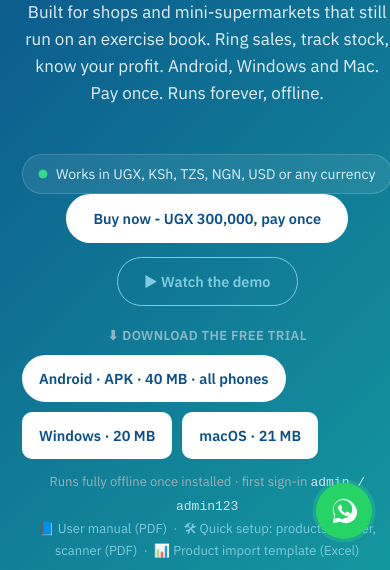
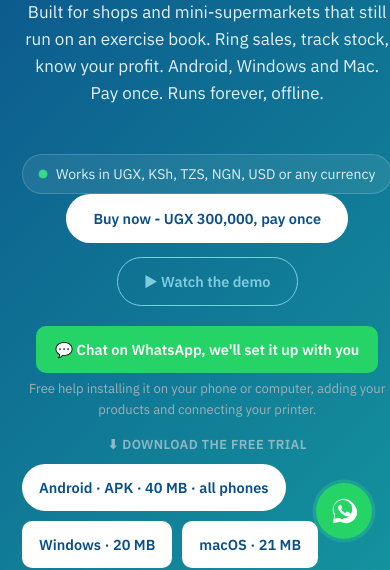
Before and after one commit to kayinda/solumed-website, a plain HTML site: page sbm.html in a window 390 px wide. Shown: the part 287-857 px from the top of the page. Drawn offline with Linux system fonts and the light colour scheme.

Commit message:
SBM page: "Chat on WhatsApp, we'll set it up with you" button (first on phones), tracked as wa_setup
Co-Authored-By: Claude Opus 5.5 <noreply@anthropic.com>

```diff
--- a/sbm.html
+++ b/sbm.html
@@ -35,6 +35,7 @@
    "telephone":"+256775377245","email":"info@solumedplus.com"}}
 </script>
 <link rel="stylesheet" href="site.css?v=20260920c">
+<style>.hero-dl .wa-help{margin-top:14px}@media (max-width:760px){.hero-dl{display:flex;flex-direction:column}.hero-dl .wa-help{order:-1;margin:0 0 14px}}</style>
 </head>
 <body>
 
@@ -69,6 +70,12 @@
           <a class="btn btn-orange" data-track="dl-apk" href="downloads/Solumed-Business-Manager.apk" download style="padding:11px 16px">Android · APK · 40 MB · all phones</a>
           <a class="btn btn-dl" data-track="dl-win" href="downloads/Solumed-Setup.exe" download style="padding:11px 16px;background:#fff;color:#0B4F8A;border-radius:10px;font-weight:700">Windows · 20 MB</a>
           <a class="btn btn-dl" data-track="dl-mac" href="downloads/Solumed-Business-Manager-Mac.dmg" download style="padding:11px 16px;background:#fff;color:#0B4F8A;border-radius:10px;font-weight:700">macOS · 21 MB</a>
+        </div>
+        <div class="wa-help">
+          <a class="btn" data-track="wa-setup" target="_blank" rel="noopener"
+             href="https://wa.me/256775377245?text=Hello%2C%20I%20want%20to%20try%20Solumed%20Business%20Manager.%20Please%20help%20me%20set%20it%20up."
+             style="padding:11px 18px;background:#25D366;color:#fff;border-radius:10px;font-weight:700">💬 Chat on WhatsApp, we'll set it up with you</a>
+          <div style="color:#9fb0b6;font-size:13px;margin-top:6px">Free help installing it on your phone or computer, adding your products and connecting your printer.</div>
         </div>
         <div style="margin-top:12px;color:#9fb0b6;font-size:13px;line-height:1.7">
           Runs fully offline once installed · first sign-in <code style="color:#cfe3e9">admin / admin123</code><br>
```
